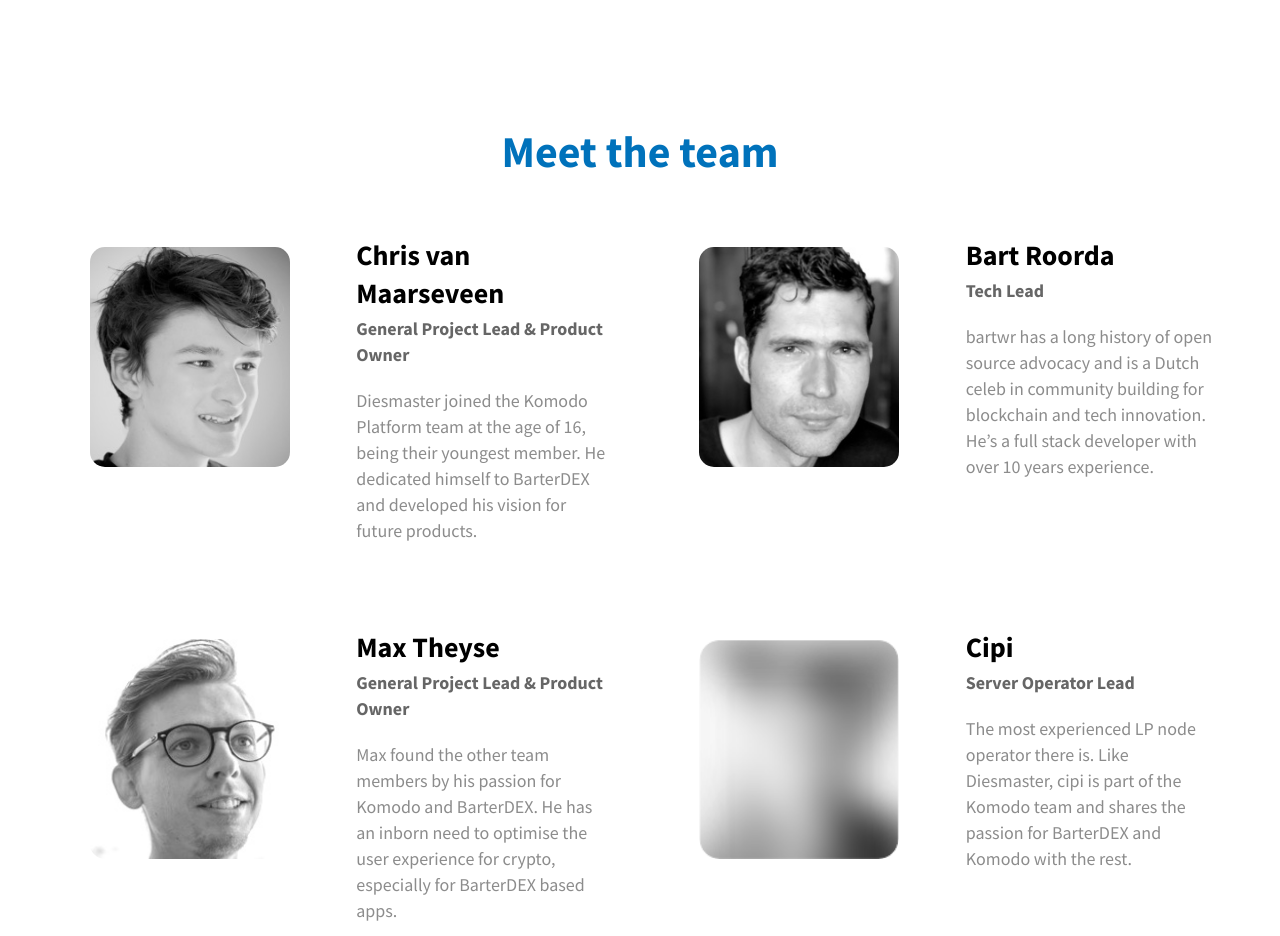
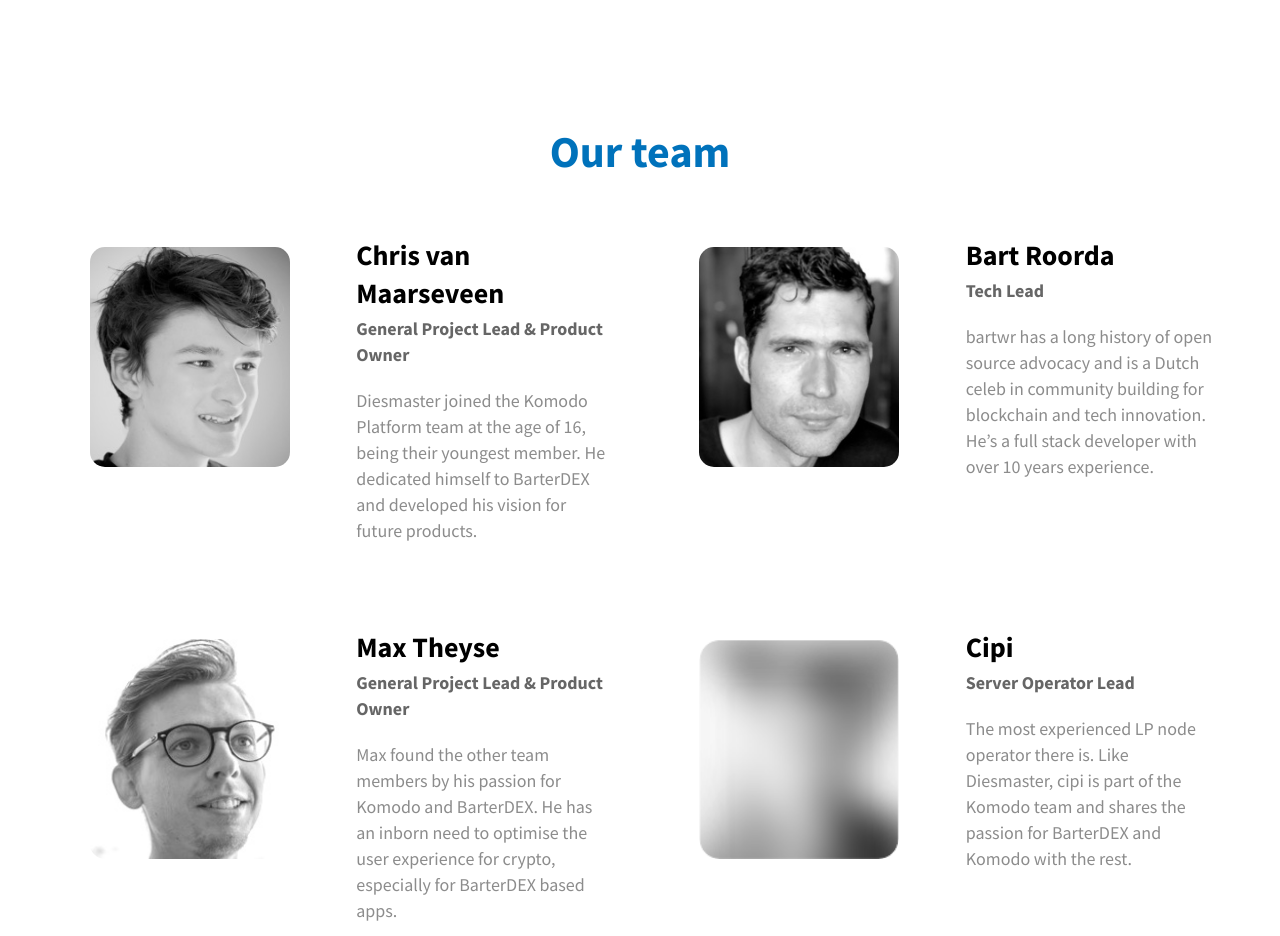
Before and after one commit to brrrrrr/coincollect-site, a React (Create React App) app: page / in a window 1280 px wide. Shown: the part 5320-6256 px from the top of the page. Built offline with nearby package versions, Linux system fonts and the light colour scheme.

Commit message:
Update Team.js
meet the > our

```diff
--- a/src/views/Team/Team.js
+++ b/src/views/Team/Team.js
@@ -11,7 +11,7 @@
   render() {
     return (
       <article className="Team max-width">
-        <h1>Meet the team</h1>
+        <h1>Our team</h1>
         <div className="Team-members flex flex-wrap">
 
           <article className="Team-member">
```
